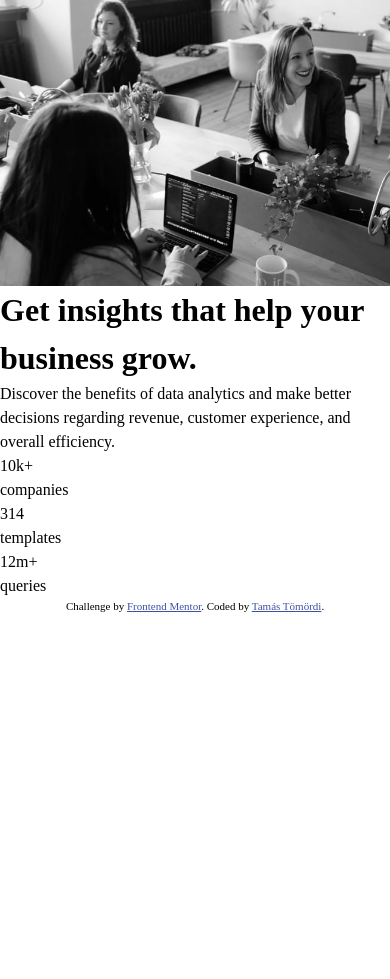
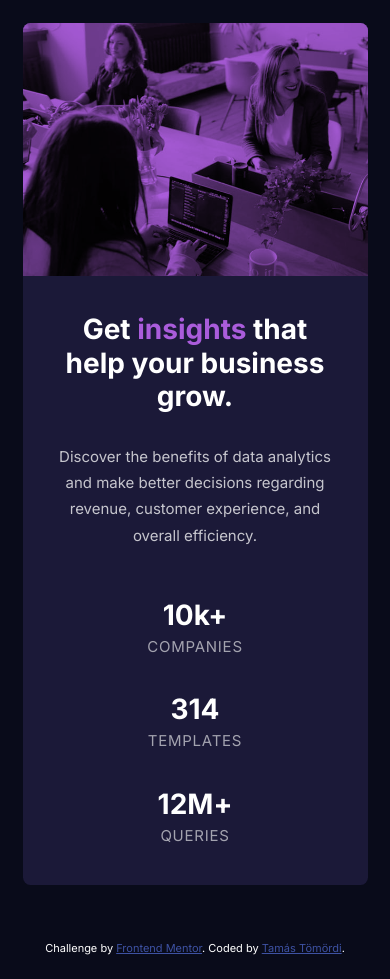
Before and after one commit to tamastomordi/stats-preview-card-component, a plain HTML site: page index.html in a window 390 px wide. Before the commit the page ends 844 px from the top, so only its background shows below. Drawn offline with Linux system fonts and the light colour scheme.

Commit message:
Add mobile styling

```diff
--- a/index.html
+++ b/index.html
@@ -17,13 +17,15 @@
 <body>
 
   <div class="card">
-    <img class="card-image"
-         srcset="./images/image-header-mobile.jpg 480w, ./images/image-header-desktop.jpg 446w"
-         sizes="(max-width: 50rem) 480px, 446px"
-         src="./images/image-header-desktop.jpg"
-         alt="girls smiling and working in office">
+    <div class="image-holder">
+      <img class="card-image"
+      srcset="./images/image-header-mobile.jpg 480w, ./images/image-header-desktop.jpg 446w"
+      sizes="(max-width: 60rem) 480px, 446px"
+      src="./images/image-header-desktop.jpg"
+      alt="girls smiling and working in office">
+    </div>
     <div class="card-body">
-      <h1>Get insights that help your business grow.</h1>
+      <h1>Get <span class="highlight">insights</span> that help your business grow.</h1>
       <p> Discover the benefits of data analytics and make better decisions regarding revenue, customer experience, and overall efficiency.</p>
       <div class="stat">
         <p class="value">10k+</p>
@@ -34,7 +36,7 @@
         <p class="label">templates</p>
       </div>
       <div class="stat">
-        <p class="value">12m+</p>
+        <p class="value">12M+</p>
         <p class="label">queries</p>
       </div>
     </div>
--- a/style.css
+++ b/style.css
@@ -8,13 +8,80 @@
    --clr-neutral-75:  hsla(0, 0%, 100%, 0.75);
 
    --fs-base: 0.9375rem;
+   --fs-heading: 1.75rem;
 
-   --ff-base:: 'Lexend Deca', sans-serif;
-   --ff-heading: 'Inter', sans-serif;
+   --ff-base: 'Inter', sans-serif;
+}
+
+body {
+   font-family: var(--ff-base);
+   font-size: var(--fs-base);
+
+   background: var(--clr-primary-800);
+   color: var(--clr-neutral-100);
+
+   padding: 1.5em;
+}
+
+h1 {
+   font-size: var(--fs-heading);
+   line-height: 1.2;
+}
+
+.highlight {
+   color: var(--clr-primary-400);
+}
+
+.card {
+   background: var(--clr-primary-600);
+   border-radius: 0.5em;
+   display: flex;
+   flex-flow: column;
+   margin: 0 auto;
+   max-width: 50ch;
+   min-width: min-content;
+}
+
+.image-holder {
+   border-radius: 0.5em 0.5em 0 0;
+   background: var(--clr-primary-400);
+}
+
+.card-image {
+   border-radius: 0.5em 0.5em 0 0;
+   mix-blend-mode: multiply;
+   width: 100%;
+}
+
+.card-body {
+   display: grid;
+   grid-auto-flow: row;
+   gap: 2em;
+
+   text-align: center;
+   padding: 2.5em 2em;
+}
+
+.card-body > p {
+   color: var(--clr-neutral-75);
+   line-height: 1.75;
+   margin-bottom: 1em;
+}
+
+.stat .label {
+   color: var(--clr-neutral-60);
+   text-transform: uppercase;
+   letter-spacing: 0.05em;
+}
+
+.stat .value {
+   font-size: var(--fs-heading);
+   font-weight: 700;
 }
 
 .attribution {
    font-size: 11px; text-align: center;
+   margin-top: 5em;
 }
 
 .attribution a {
```
